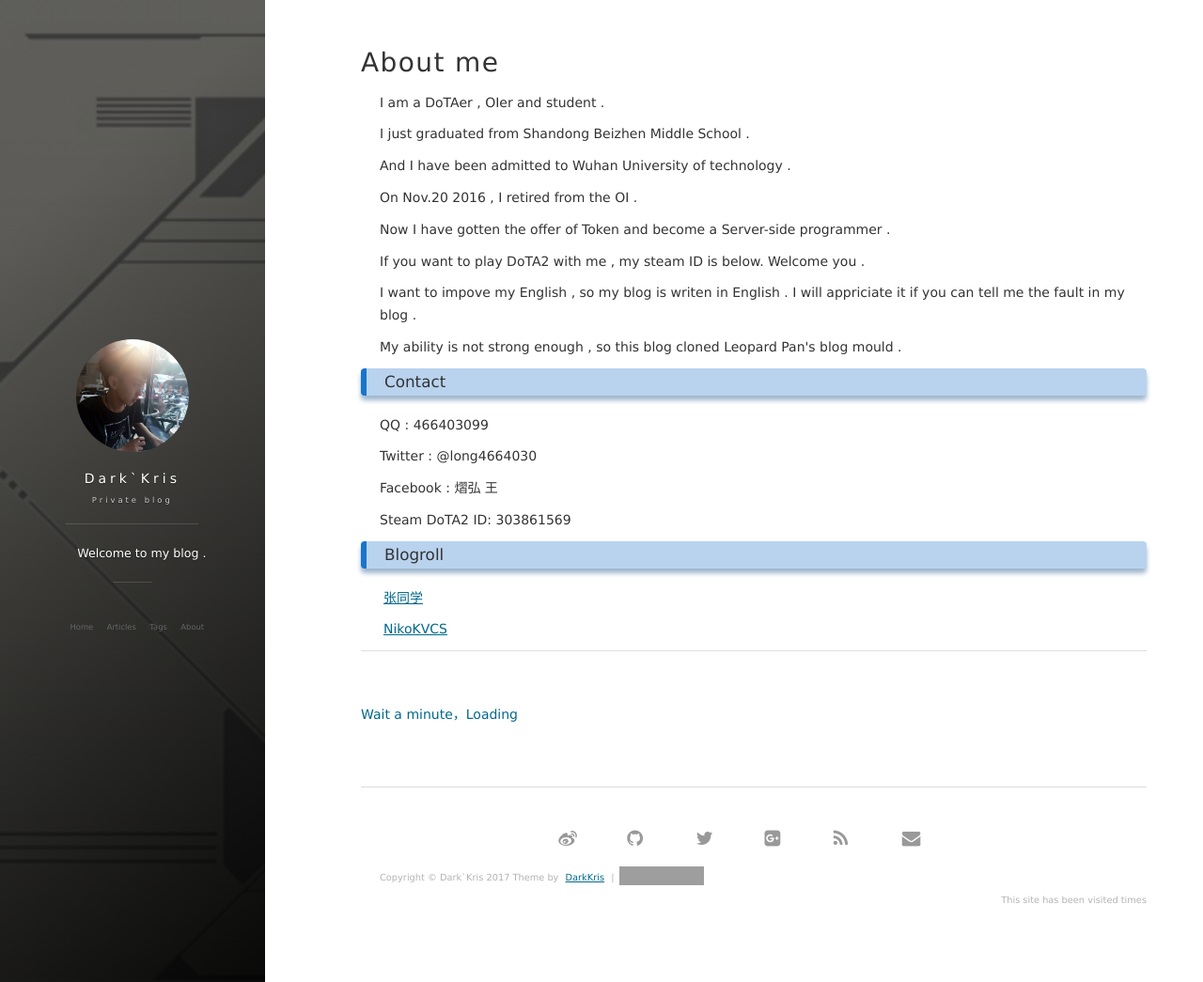
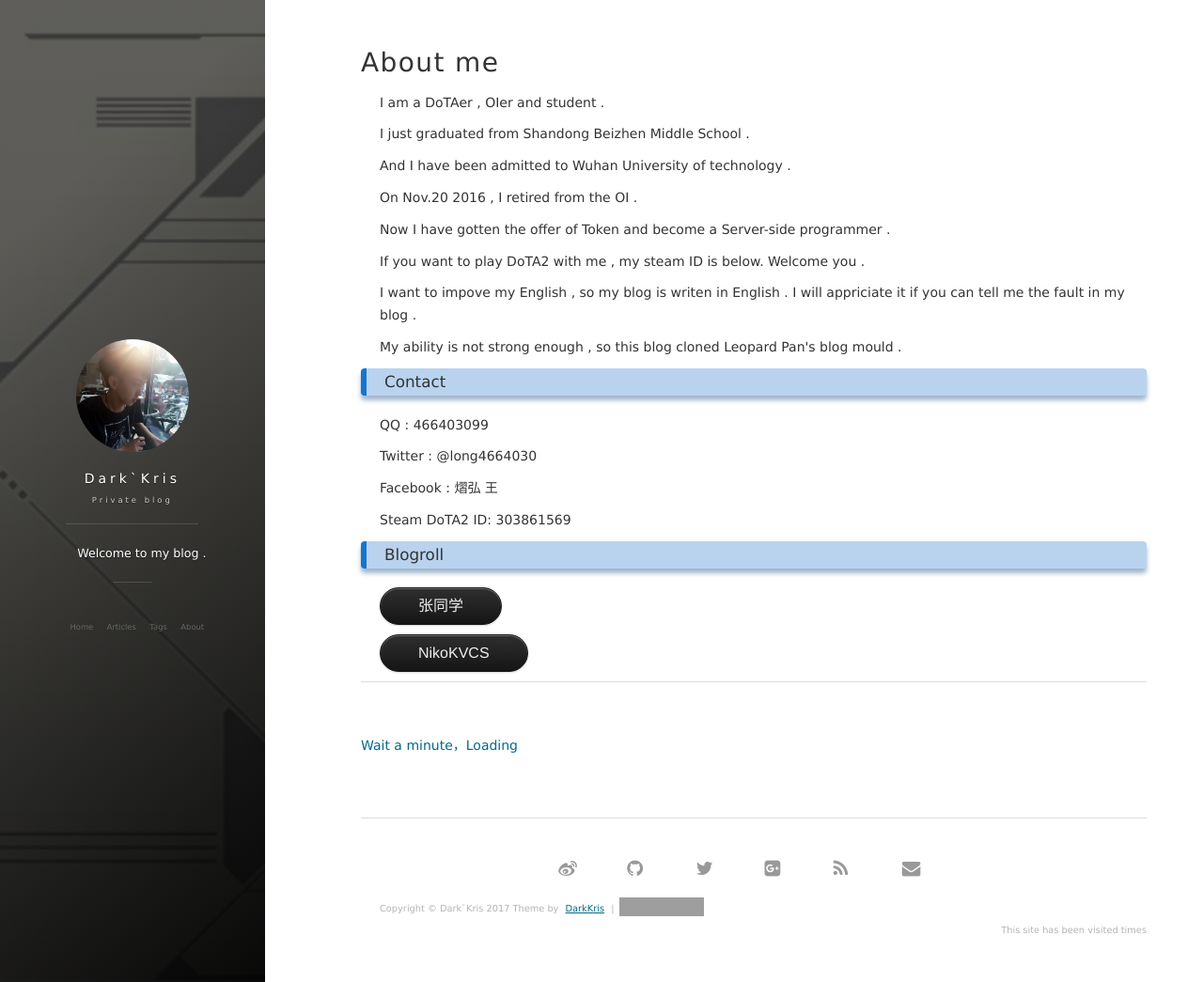
Before and after one commit to DeAntiWang/deantiwang.github.io, a Jekyll site: the page built from about.md, in a window 1280 px wide and 1045 px high. Shown: the whole window at 94% size. Built offline with Jekyll 4.4.1, drawn with Linux system fonts in a browser that asks for light colours; nearby versions of some CDN libraries; comment, search, counter and statistics services are not loaded; grey boxes are pictures that could not be loaded.

Commit message:
修复css文件地址

```diff
--- a/about.md
+++ b/about.md
@@ -3,7 +3,7 @@ layout: page
 title: About me
 ---
 
-<link rel="stylesheet" href="css/buttons.css">
+<link rel="stylesheet" href="../css/buttons.css">
 
 I am a DoTAer , OIer and student .
 
```
